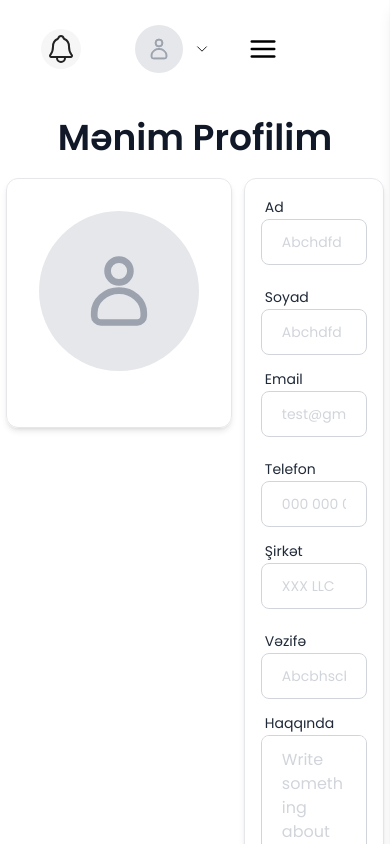
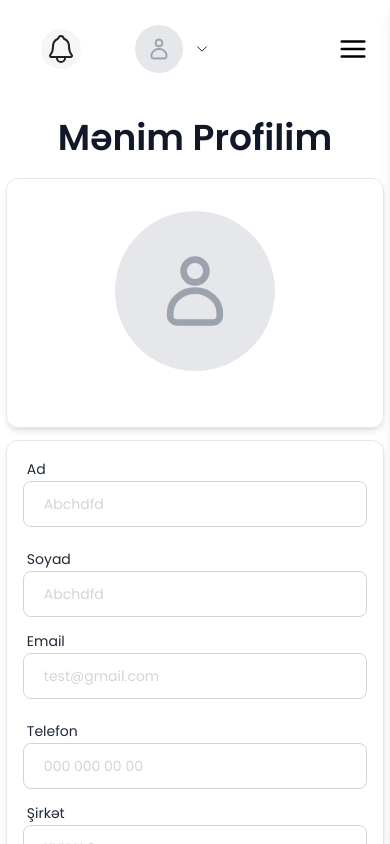
Before and after one commit to nihad-xalq/creatrax, a Next.js app: page /app/profile in a window 390 px wide. Built offline with nearby package versions, Linux system fonts and the light colour scheme.

Commit message:
some responsivity for header and profile page

```diff
--- a/src/components/semantic/Header.tsx
+++ b/src/components/semantic/Header.tsx
@@ -160,7 +160,7 @@ export const Header = () => {
             </h1> : ""
         }
 
-        <div className="text-black flex flex-row items-center gap-5">
+        <div className="text-black flex flex-row items-center gap-5 w-full justify-between lg:w-max">
           <div className="search_wrapper relative hidden sm:block">
             <input
               type="text"
--- a/src/views/ProfileView.tsx
+++ b/src/views/ProfileView.tsx
@@ -123,7 +123,7 @@ export const ProfileView = () => {
 
                 <CFormProvider methods={methods} onSubmit={handleSubmit}>
                     <div className="flex flex-col gap-3">
-                        <div className="flex flex-row items-center justify-between gap-3">
+                        <div className="flex flex-col lg:flex-row items-center justify-between gap-3">
                             <header className="profile_header flex flex-col lg:flex-row gap-6 self-start w-full lg:w-max items-center border border-gray-200 rounded-[12px] px-8 py-4 shadow-md">
                                 {/* Profile Picture Upload */}
                                 <div className="flex flex-col items-center gap-2 my-4">
@@ -179,7 +179,7 @@ export const ProfileView = () => {
                                 </div>
                             </header>
 
-                            <div className="personal_infos_wrapper border border-gray-200 rounded-[12px] p-4 w-[65%] shadow-md grid gap-3">
+                            <div className="personal_infos_wrapper border border-gray-200 rounded-[12px] p-4 w-full lg:w-[65%] shadow-md grid gap-3">
                                 {/* Input Fields */}
                                 <div className="grid grid-cols-1 lg:grid-cols-2 gap-5 w-full">
                                     <InputTextField name="name" label="Ad" placeholder="Abchdfd" />
```
